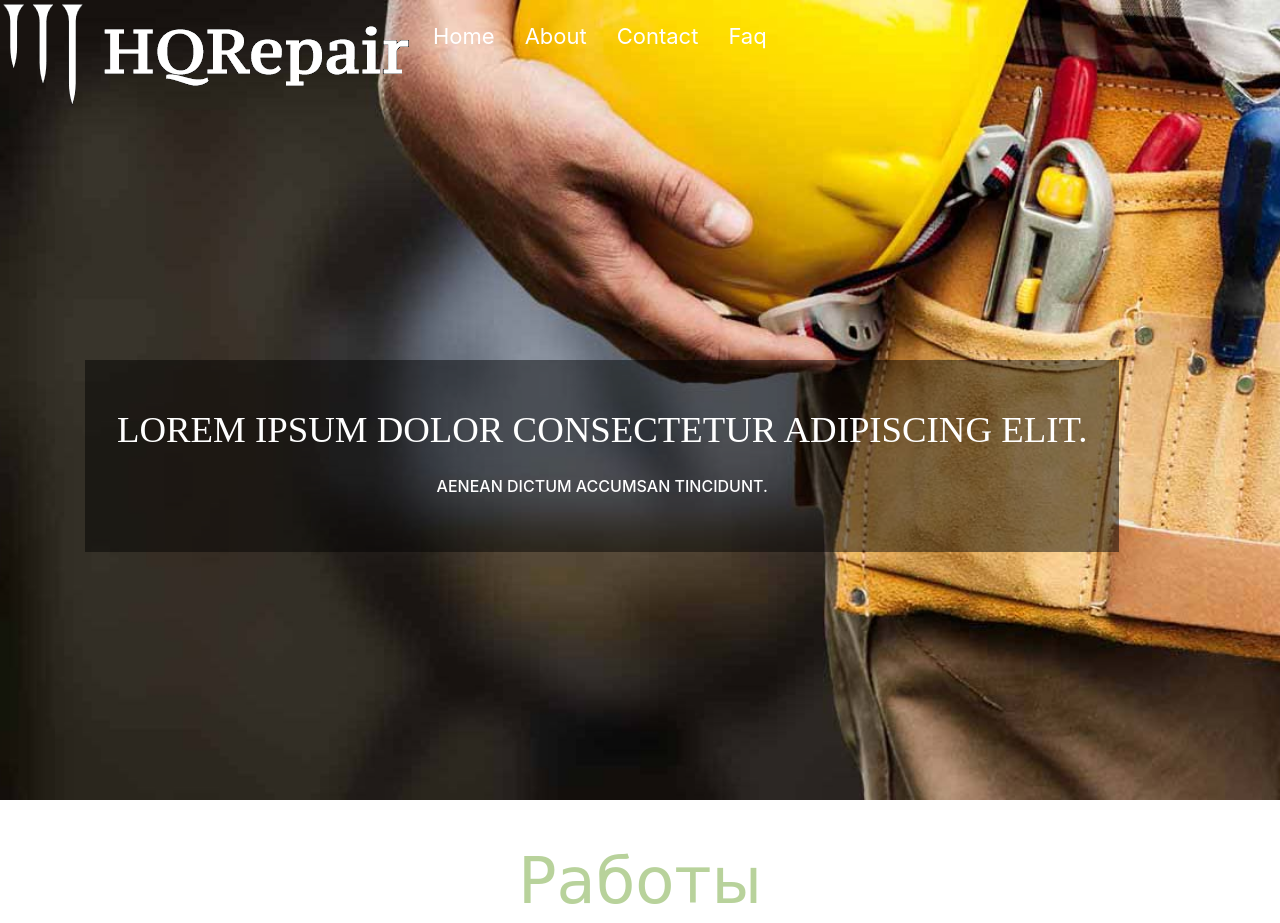
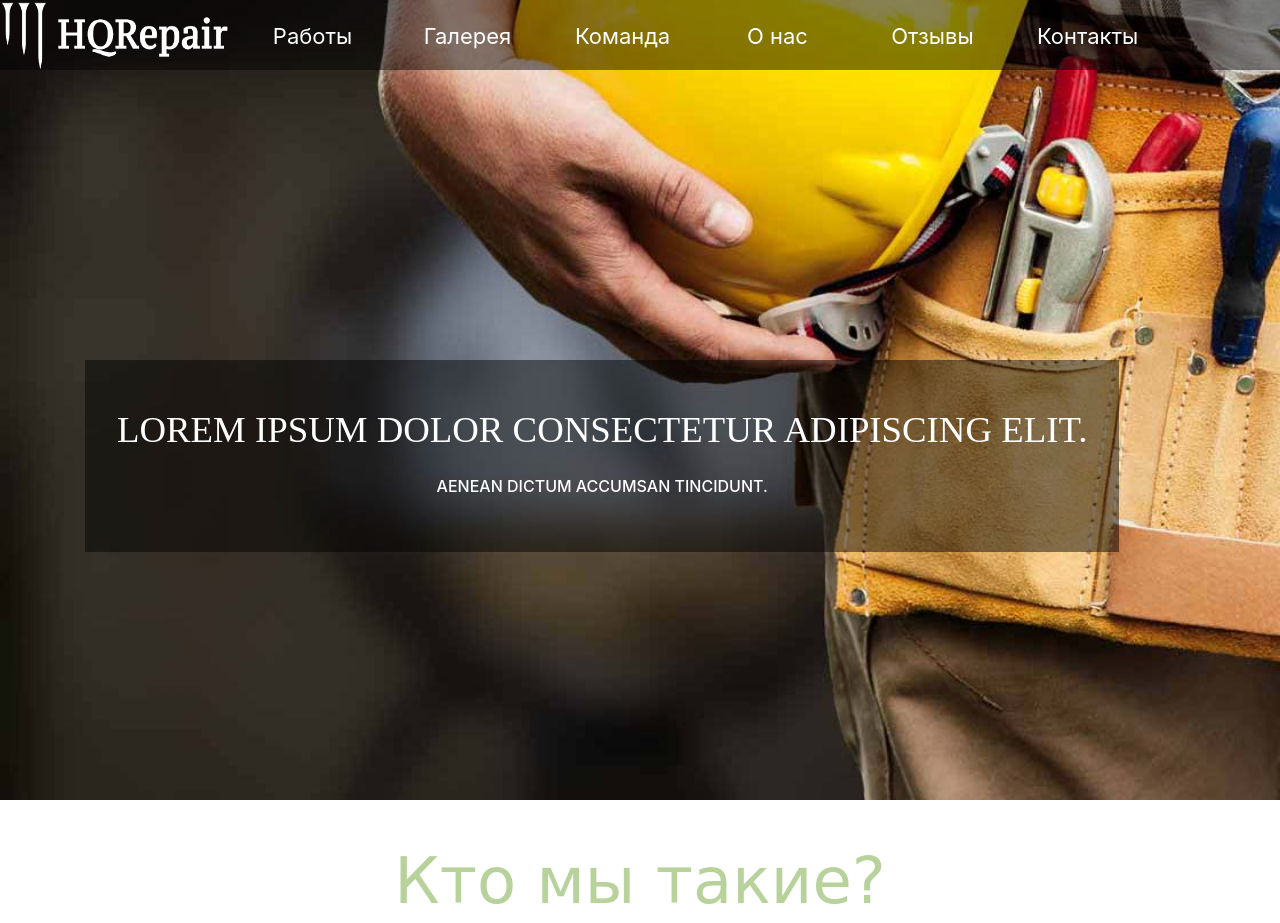
Before and after one commit to Sushken/HQRepair, a plain HTML site: page index.html in a window 1280 px wide. Shown: the top 923 px of the page. Drawn offline with nearby package versions, Linux system fonts and the light colour scheme.

Commit message:
Updare navbar

```diff
--- a/css/style.css
+++ b/css/style.css
@@ -3,13 +3,14 @@
 .menu {
 	display: flex;
 	float: left;
-	max-width: 720px;
+	width: 100%;
+	background-color: rgba(0,0,0,0.47);
 	/*margin-top: 20px;*/
 	list-style: none;
-	/*background: rgba(0, 0, 0, 0.47);*/
 }
 
 .menu img{
+	max-width: 250px;
 	padding-right: 20px;
 }
 .menu li {
--- a/index.html
+++ b/index.html
@@ -73,10 +73,13 @@
         <nav>
           <ul class="menu">
             <img src="images/logo.png" alt="">
-            <li><a href="#!">Home</a></li>
-            <li><a href="#!">About</a></li>
-            <li><a href="#!">Contact</a></li>
-            <li><a href="#!">Faq</a></li>
+            <!-- <li><a href="#!"></a></li> -->
+            <li><a href="#why-me">Работы</a></li>
+            <li><a href="#!">Галерея</a></li>
+            <li><a href="#!">Команда</a></li>
+            <li><a href="#!">О нас</a></li>
+            <li><a href="#!">Отзывы</a></li>
+            <li><a href="#!">Контакты</a></li>
           </ul>
         </nav>
         <div class="container">
@@ -86,6 +89,15 @@
             </div>
         </div>
     </div>
+
+    <div class="container">
+        <div class="block-head">
+            <h1>Кто мы такие?</h1>
+        </div>
+    </div>
+
+
+
 
     <div class="container">
         <div class="block-head">
@@ -215,13 +227,13 @@
         </div>
     </div>
 
-    <div class="container">
+    <div class="container" id="why-me">
         <div class="block-head">
             <h1>Почему мы?</h1>
         </div>
     </div>
 
-    <div class="container">
+    <div class="container" >
         <div class="row">
             <div class="col-md-6 col-xl-6 col-lg-6">
                 <div class="container fixit_sowd_list">
```
